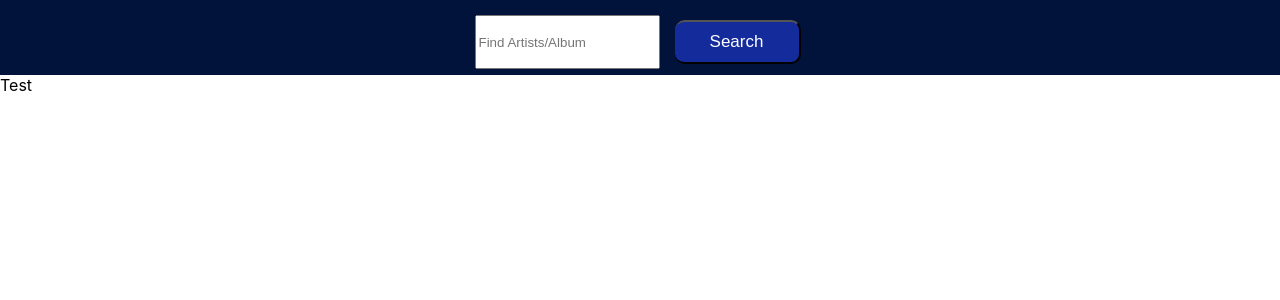
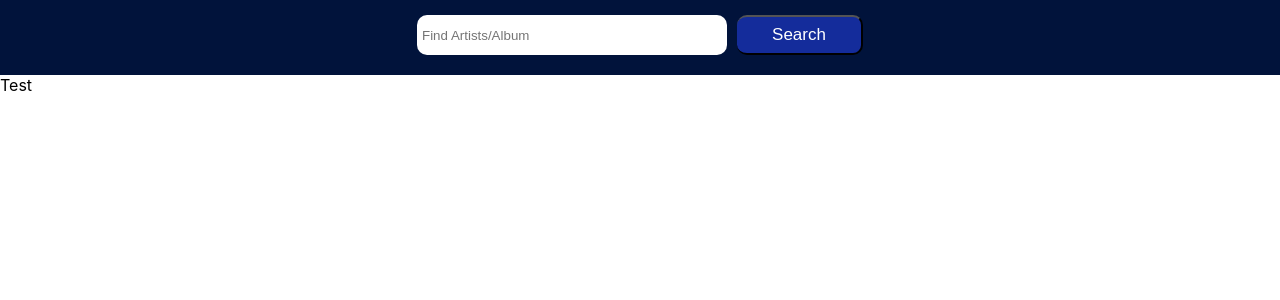
Before and after one commit to vitinhos67/spotify_front-end, a React (Create React App) app: page / in a window 1280 px wide. Shown: the top 300 px of the page. Built offline with nearby package versions, Linux system fonts and the light colour scheme.

Commit message:
styling button search

```diff
--- a/src/App.css
+++ b/src/App.css
@@ -18,7 +18,12 @@
 }
 
 .form-search input {
-
+    width: 300px;
+    height: 30px;
+    padding: 5px;
+    margin: 5px;
+    border: #0b7dda;
+    border-radius: 10px;
 }
 
 .form-search button {
@@ -32,8 +37,8 @@
     cursor: pointer;
     border-radius: 10px;
     text-align: center;
-    padding: 10px;
-    margin: 10px;
+    padding: 5px;
+    margin: 5px;
 
 }
 .form-search button:hover {
```
